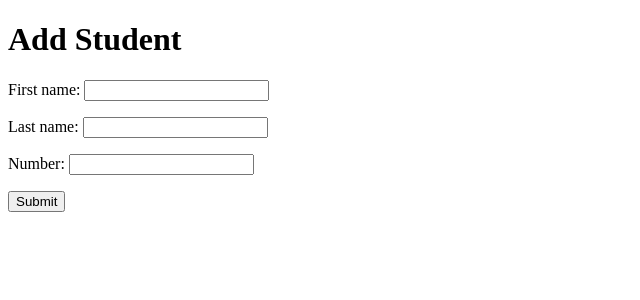
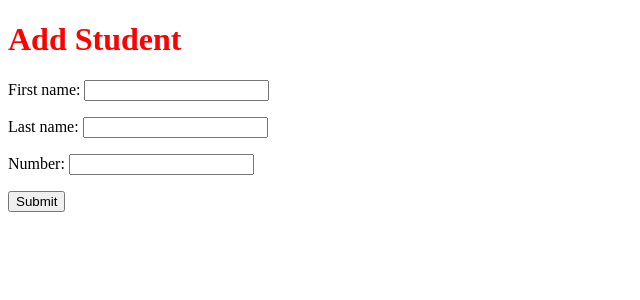
Before and after one commit to sfkse/djangocrud, a Django app: page /add/ in a window 1280 px wide. Shown: the top 300 px of the page, without its empty margins (0-640 px from the left). Run offline with Django 4.2, Linux system fonts and the light colour scheme.

Commit message:
Change static file directory's location

```diff
--- a/djangocrud/djangocrud/settings.py
+++ b/djangocrud/djangocrud/settings.py
@@ -86,7 +86,7 @@ DATABASES = {
     'default': {
         'ENGINE': 'django.db.backends.postgresql',
         'NAME': config('DB_NAME'),
-        'USER':config('DB_USER'),
+        'USER': config('DB_USER'),
         'PASSWORD': config('DB_PASSWORD'),
         'HOST': config('DB_HOST'),
         'PORT': config('DB_PORT')
@@ -129,6 +129,7 @@ USE_TZ = True
 # https://docs.djangoproject.com/en/4.0/howto/static-files/
 
 STATIC_URL = 'static/'
+STATICFILES_DIRS = [BASE_DIR / 'static_dir']
 
 # Default primary key field type
 # https://docs.djangoproject.com/en/4.0/ref/settings/#default-auto-field
--- a/djangocrud/fscohort/templates/fscohort/base.html
+++ b/djangocrud/fscohort/templates/fscohort/base.html
@@ -1,9 +1,11 @@
+{% load static %}
 <!DOCTYPE html>
 <html lang="en">
 <head>
     <meta charset="UTF-8">
     <meta http-equiv="X-UA-Compatible" content="IE=edge">
     <meta name="viewport" content="width=device-width, initial-scale=1.0">
+    <link rel="stylesheet" href="{% static 'fscohort/main.css' %}">
     <title>Document</title>
 </head>
 <body>
--- /dev/null
+++ b/djangocrud/static_dir/fscohort/main.css
@@ -0,0 +1,3 @@
+h1{
+color: red;
+}
```
